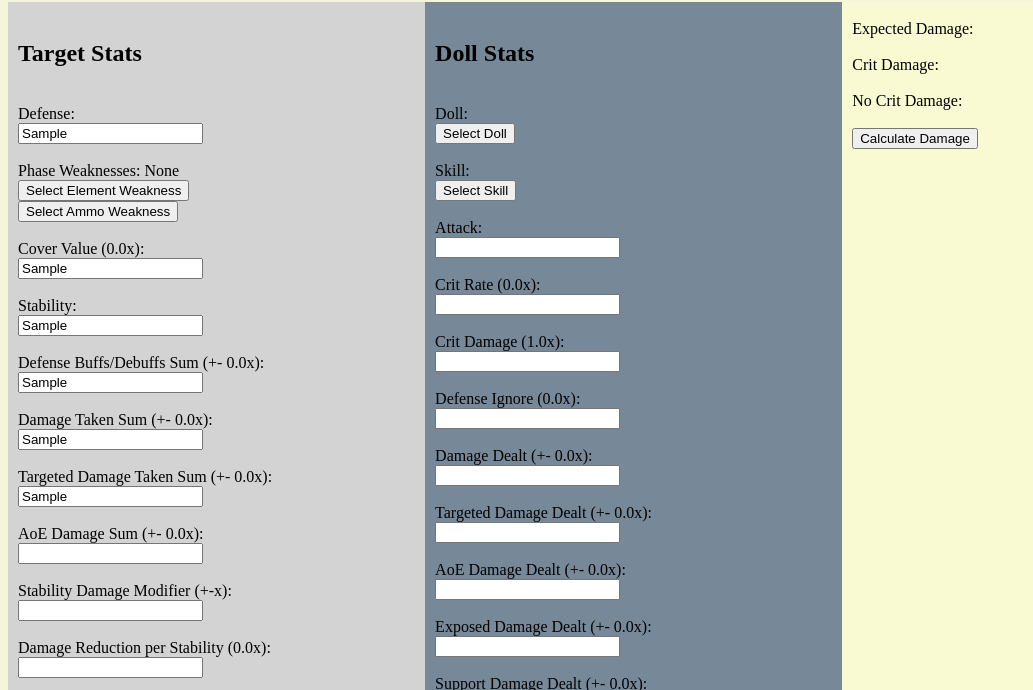
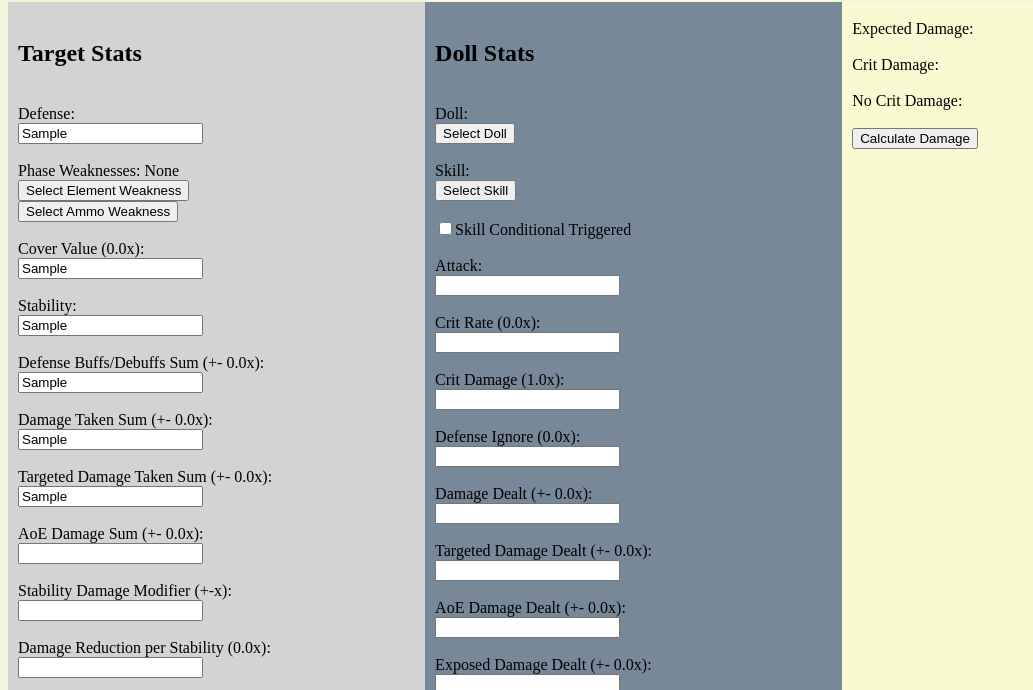
Before and after one commit to CosmicArcher/Exilium_Damage_Simulator, a plain HTML site: page index.html in a window 1280 px wide. Both pictures are taken after typing "Sample", "Sample", "Sample", "Sample", "Sample", "Sample" into the empty fields and a click on the button "Calculate Damage". Shown: the part 104-794 px from the top of the page, without its empty margins (0-1033 px from the left). Drawn offline with nearby package versions, Linux system fonts and the light colour scheme.

Commit message:
Conditional parts of skills implemented with override box

```diff
--- a/index.html
+++ b/index.html
@@ -79,6 +79,7 @@
             <button id = "Doll">Select Doll</button><br>
             <label for = "Skill" id = "SkillSelected">Skill:</label>
             <button id = "Skill">Select Skill</button><br>
+            <input type="checkbox" id = "ConditionalOverride">Skill Conditional Triggered<br>
             <label for = "dollAttack">Attack:</label>
             <input type = "text" id = "dollAttack"><br>
             <label for = "CritRate">Crit Rate (0.0x):</label>
--- a/main.js
+++ b/main.js
@@ -229,11 +229,12 @@ d3.select("#calculateButton").on("click", () => {
     newDoll.setElementDamage(Elements.HYDRO, dollStats[19]);
     newDoll.setElementDamage(Elements.ELECTRIC, dollStats[20]);
 
-    let damage = newDoll.getSkillDamage(dollStats[1], newTarget, CalculationTypes.EXPECTED, 0);
+    let conditionalOverride = document.getElementById("ConditionalOverride").checked;
+    let damage = newDoll.getSkillDamage(dollStats[1], newTarget, CalculationTypes.EXPECTED, conditionalOverride);
     d3.select("#DPSDealt").text(`Expected Damage: ${damage}`);
-    damage = newDoll.getSkillDamage(dollStats[1], newTarget2, CalculationTypes.NOCRIT, 0);
+    damage = newDoll.getSkillDamage(dollStats[1], newTarget2, CalculationTypes.NOCRIT, conditionalOverride);
     d3.select("#NoCrit").text(`No Crit Damage: ${damage}`);
-    damage = newDoll.getSkillDamage(dollStats[1], newTarget3, CalculationTypes.CRIT, 0);
+    damage = newDoll.getSkillDamage(dollStats[1], newTarget3, CalculationTypes.CRIT, conditionalOverride);
     d3.select("#CritDealt").text(`Crit Damage: ${damage}`);
 })
 d3.select("body").append("button").on("click", () => {
```
